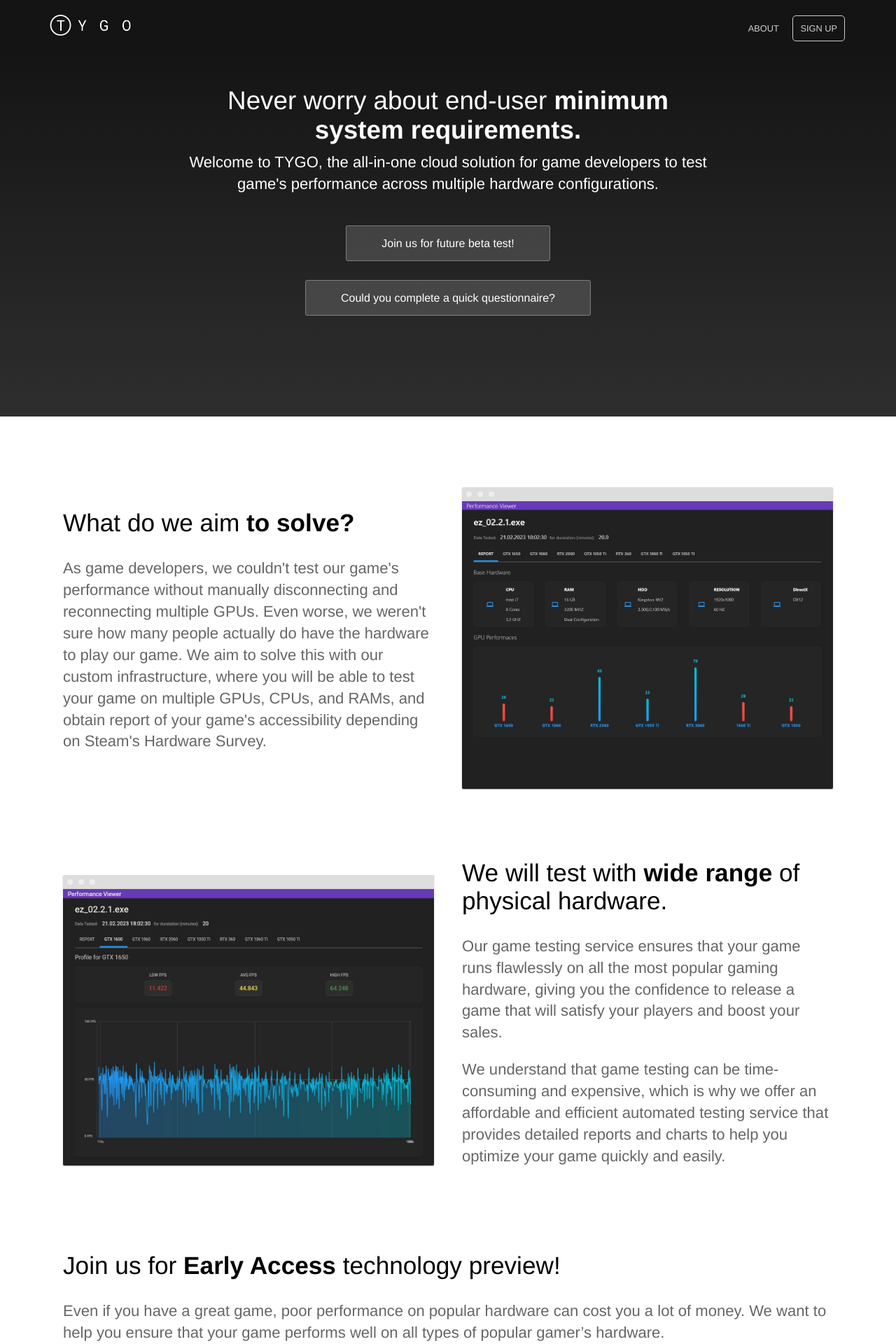
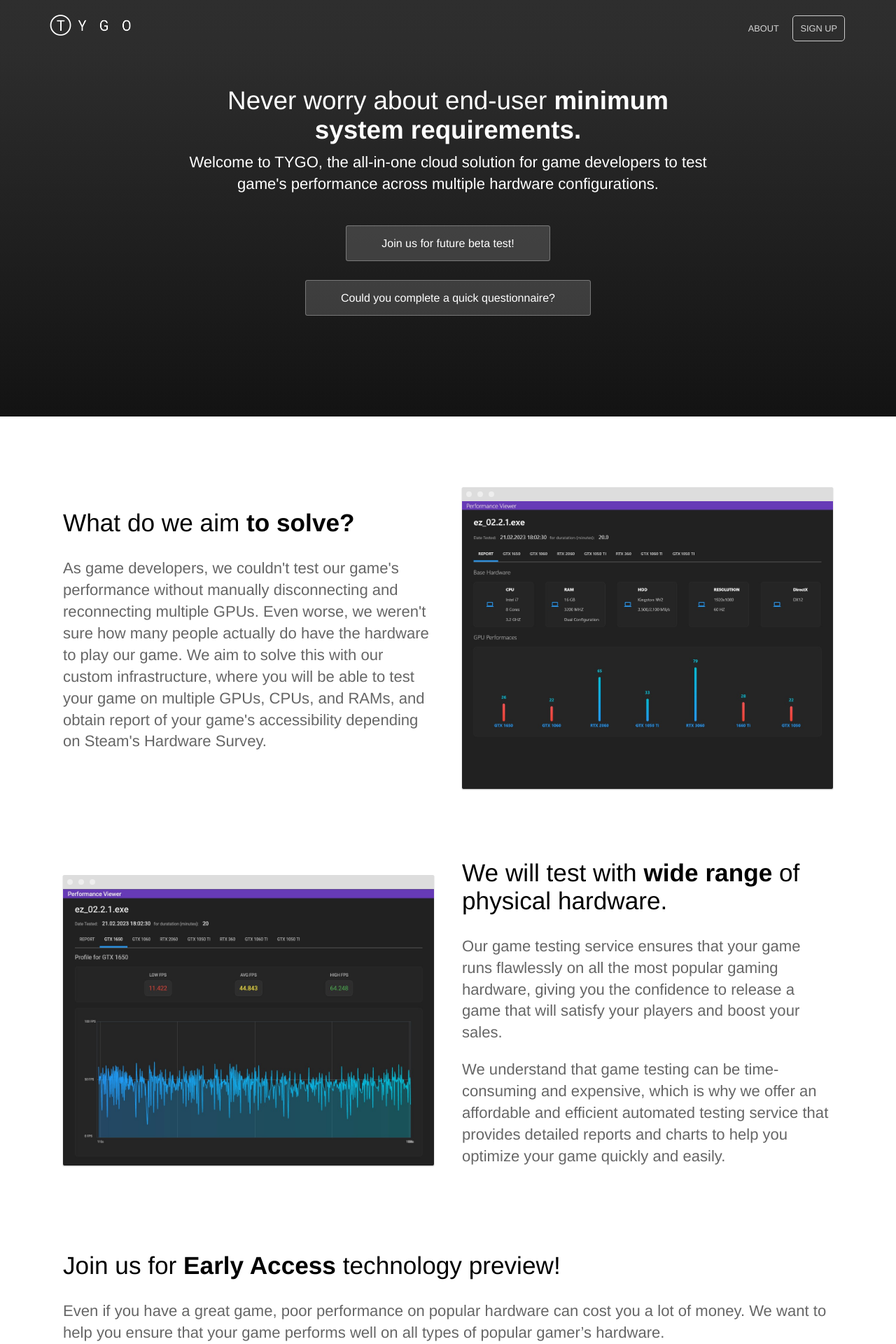
Before and after one commit to EnigmaticMachines/performace, a Jekyll site: the page built from index.html, in a window 1280 px wide. Shown: the top 1920 px of the page at 70% size. Built offline with Jekyll 4.4.1, drawn with Linux system fonts in a browser that asks for light colours.

Commit message:
changed gradient

```diff
--- a/_sass/variables.scss
+++ b/_sass/variables.scss
@@ -1,5 +1,5 @@
-$brand-color: #131313;
-$secondary-brand-color: #2e2e2e;
+$brand-color: #2e2e2e;
+$secondary-brand-color: #131313;
 $middle-gradient-color: mix($brand-color, $secondary-brand-color, 95%);
 
 // Breakpoints
```
